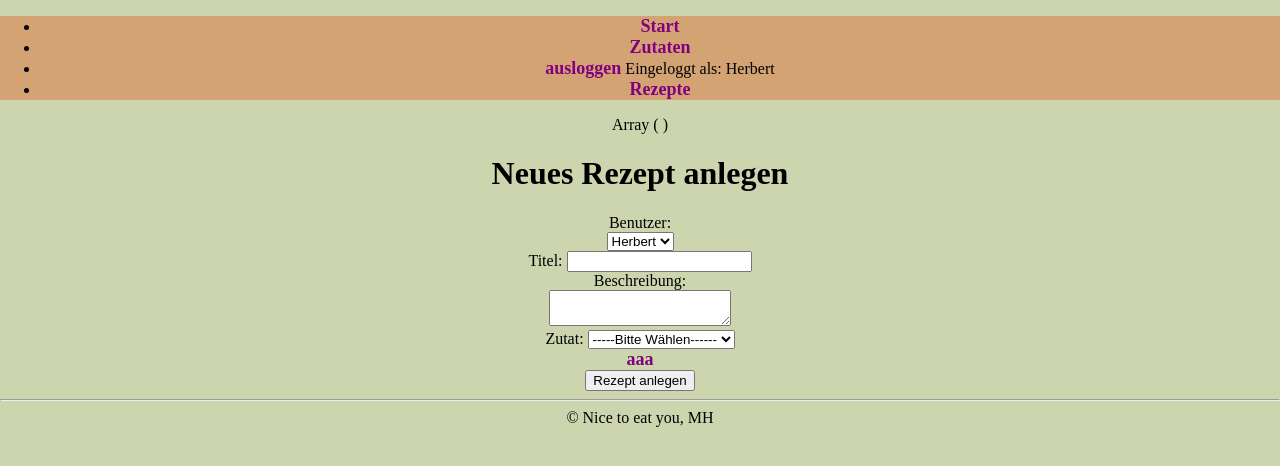
After one commit to Hmore96/PHP2, a PHP site: page /rezepte_bearbeiten.php?id=4 in a window 1280 px wide. The commit adds this page. Shown: the top 466 px of the page. Run offline with PHP 8.4, Linux system fonts and the light colour scheme; a user stored in the database is signed in; data comes from the database, SQL or seed files in the repository.

Commit message:
new php additions

```diff
--- a/admin/fuss.php
+++ b/admin/fuss.php
@@ -3,5 +3,7 @@
     <hr/>
     &copy; Nice to eat you, MH
 </footer>
+
+<script src="js/script.js"></script>
 </body>
 </html>
--- /dev/null
+++ b/admin/js/script.js
@@ -0,0 +1,7 @@
+function neueZutat() {
+    var block = document.querySelector(".zutatenliste .zutatenblock");
+    var neuer_block = block.cloneNode(true);
+    document.querySelector(".zutatenliste").appendChild(neuer_block);
+
+    neuer_block.querySelector("select").value = "---Bitte wählen---";
+}
--- a/admin/kopf.php
+++ b/admin/kopf.php
@@ -38,6 +38,7 @@
             <li><a href="index.php">Start</li>
             <li><a href="zutaten_liste.php">Zutaten</li>
             <li><a href="logout.php">ausloggen</a> Eingeloggt als: <?php echo $_SESSION["benutzername"]?></li>
-            <li></li>
+            <li><a href="rezepte.php">Rezepte</a></li>
+
         </ul>
     </nav>
--- a/admin/login.php
+++ b/admin/login.php
@@ -28,6 +28,7 @@ include "funktionen.php";
 
                     $_SESSION["eingeloggt"] = true;
                     $_SESSION["benutzername"] = $row["benutzername"];
+                    $_SESSION["benutzer_id"] = $row["id"];
 
                     //Anzahl Logins in der DB speichern
                    query("UPDATE benutzer SET anzahl_logins = anzahl_logins + 1,
--- /dev/null
+++ b/admin/rezepte_bearbeiten.php
@@ -0,0 +1,167 @@
+<?php
+include "funktionen.php";
+ist_eingeloggt();
+
+$errors = array();
+
+$erfolg = false;
+
+$sql_id = escape($_GET["id"]);
+
+include "kopf.php";
+//Prüfen ob Formular abgeschickt
+
+print_r($_POST);
+
+
+?>
+<?php
+if (!empty($_POST)){
+
+    $sql_titel = escape($_POST["titel"]);
+    $sql_beschreibung = escape($_POST["beschreibung"]);
+    $sql_benutzer_id = escape($_POST["benutzer_id"]);
+
+
+    if (empty($sql_titel)) {
+    $errors[] = "Bitte geben Sie einen Namen für das Rezept an an";
+    }
+    else {
+        $result = query("SELECT * FROM rezepte WHERE titel = '{$sql_titel}'");
+        //überprüfen, ob es Zutat gibt
+        $row = mysqli_fetch_assoc($result);
+        if($row){
+            $errors[] = "Rezept gibt es bereits";
+        }
+    }
+    if ( empty($_POST["beschreibung"])){
+        $errors[] = "Bitte geben Sie eine Beschreibung an";
+    }
+
+
+    if(empty($errors)){
+        query("INSERT INTO rezepte SET titel = '{$sql_titel}',
+        beschreibung = '{$sql_beschreibung}',
+        benutzer_id = '{$sql_benutzer_id}'
+        ");
+
+    $neue_rezepte_id = mysqli_insert_id($db);
+        foreach ($_POST["zutaten_id"] as $zutatNr) {
+            if (empty($zutatNr)) continue;
+    $sql_zutaten_id = escape($zutatNr);
+
+    query("INSERT INTO zutaten_zu_rezepte SET
+    zutaten_id = '{$sql_zutaten_id}',
+    rezepte_id =  '{$neue_rezepte_id}'
+    ");
+        }
+
+
+
+
+
+        $erfolg= true;
+    }
+}
+
+
+?>
+
+
+    <h1>Neues Rezept anlegen</h1>
+
+    <?php
+    foreach ($errors as $index => $error){
+        echo "<li>{$error}</li>";
+    }
+    if($erfolg){
+
+        echo "<p>Rezept wurde erfolgreich angelegt.</br><a href='rezepte.php'>Zurück zur Liste</a></p>";
+    }
+
+    ?>
+
+
+    <form action="rezepte_bearbeiten.php?=" method="post">
+    <div>
+        <label for="benutzer_id">Benutzer:</label><br>
+        <select name="benutzer_id">
+       <br><?php
+        $user_result = query("SELECT id,benutzername FROM benutzer ORDER BY benutzername ASC");
+        while ($user = mysqli_fetch_assoc($user_result)) {
+            echo "<option value='{$user["id"]}'";
+            if (empty($_POST["benutzer_id"]) && $user["id"] == $_SESSION["benutzer_id"]) {
+                echo " selected";
+            } elseif (empty("benutzer_id") && $user["id"] == $_SESSION["benutzer_id"]){
+                echo " selected";
+            }
+            echo ">{$user["benutzername"]}</option>";
+        }
+        ?>
+        </select>
+
+
+
+    </div>
+    <div>
+        <label for="titel">Titel:</label>
+        <input type="text" name="titel" id="titel" <?php
+        if(!empty($_POST["titel"]) && !$erfolg) {
+            echo htmlspecialchars($_POST["titel"]);
+        }
+        ?>/>
+    </div>
+    <div>
+        <label for="beschreibung">Beschreibung:</label><br>
+        <textarea name="beschreibung" id="beschreibung">
+        <?php
+        if(!empty($_POST["beschreibung"]) && !$erfolg) {
+            echo htmlspecialchars($_POST["beschreibung"]);
+        }
+        ?>
+        </textarea>
+    </div>
+
+    <div class="zutatenliste">
+
+        <?php
+        $bloecke = 1;
+        $result = query("SELECT* FROM zutaten_zu_rezepte WHERE rezepte_id = '{$sql_id}' ORDER BY id ASC");
+        $bloecke = mysqli_num_rows($result);
+        if($bloecke < 1 ) $bloecke = 1;
+                for ($i=0; $i < $bloecke; $i++) {
+        ?>
+
+                <div class="zutatenblock">
+
+
+        <lable for="zutaten_id">Zutat:</lable>
+        <select name="zutaten_id[]" id="zutaten_id">
+            <option>-----Bitte Wählen------</option>
+            <?php $zutaten_result = query("SELECT * FROM zutaten ORDER BY titel ASC");
+            while ($zutaten = mysqli_fetch_assoc($zutaten_result)) {
+                echo "<option value='{$zutaten["id"]}' ";
+                echo ">{$zutaten["titel"]}</option>";
+            }
+
+                    ?>
+                        </select>
+
+                </div>
+        <?php }
+        ?>
+
+    </div>
+
+        <a class="zutat-neu" href="#" onclick="neueZutat();">aaa</a>
+
+        <div>
+        <button type="submit">Rezept anlegen</button>
+        </div>
+
+    </form>
+
+
+<?php
+
+include "fuss.php";
--- a/admin/zutaten_bearbeiten.php
+++ b/admin/zutaten_bearbeiten.php
@@ -17,7 +17,7 @@ if(!empty($_POST)) {
         }
     else {
         //Überprüfen ob die Zutat bereits existiert
-        $result = query("SELECT * FROM zutaten WHERE titel = '{$sql_titel}' AND id!= {$sql_id}");
+        $result = query("SELECT * FROM zutaten WHERE titel = '{$sql_titel}' AND id != {$sql_id}");
         //überprüfen, ob es Zutat gibt
         $row = mysqli_fetch_assoc($result);
         if($row){
@@ -73,7 +73,7 @@ if ($erfolg == true){
 <form action="zutaten_bearbeiten.php?id=<?php echo $row["id"] ?>" method="post">
 <div>
     <label for="titel">Zutat:</label><br>
-    <input type="text" name="titel" id="titel" value="<?php  if(!$erfolg && !empty($_POST["titel"]))  {
+    <input type="text" name="titel" id="titel" value="<?php  if(!$erfolg && (!empty($_POST["titel"])))  {
         echo htmlspecialchars($_POST["titel"]);
     }
         else {
```
Also changed, not shown: admin/rezepte.php (added, +55 -0 lines), admin/rezepte_neu.php (added, +161 -0 lines).
